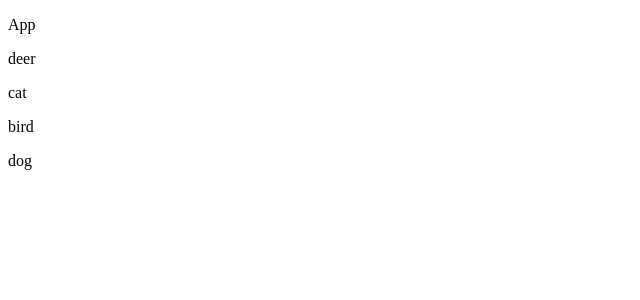
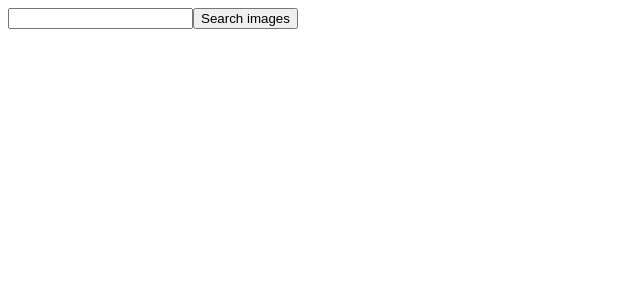
Before and after one commit to mcosme000/react-img-search, a React (Create React App) app: page / in a window 1280 px wide. Shown: the top 300 px of the page, without its empty margins (0-640 px from the left). Built offline with nearby package versions, Linux system fonts and the light colour scheme.

Commit message:
Send info from child to parent components

```diff
--- a/public/index.html
+++ b/public/index.html
@@ -10,20 +10,6 @@
       content="Web site created using create-react-app"
     />
     <link rel="apple-touch-icon" href="%PUBLIC_URL%/logo192.png" />
-    <!--
-      manifest.json provides metadata used when your web app is installed on a
-      user's mobile device or desktop. See https://developers.google.com/web/fundamentals/web-app-manifest/
-    -->
-    <link rel="manifest" href="%PUBLIC_URL%/manifest.json" />
-    <!--
-      Notice the use of %PUBLIC_URL% in the tags above.
-      It will be replaced with the URL of the `public` folder during the build.
-      Only files inside the `public` folder can be referenced from the HTML.
-
-      Unlike "/favicon.ico" or "favicon.ico", "%PUBLIC_URL%/favicon.ico" will
-      work correctly both with client-side routing and a non-root public URL.
-      Learn how to configure a non-root public URL by running `npm run build`.
-    -->
     <title>React App</title>
   </head>
   <body>
--- a/src/App.js
+++ b/src/App.js
@@ -1,34 +1,16 @@
-import React, { useState } from 'react';
+import React from 'react';
+import SearchBar from './components/SearchBar';
+
 
 const App = () => {
 
-  const [word, setWord] = useState("")
-
-  const getWord = (e) => {
-    setWord(e.target.innerHTML)
-    console.log(e.target.innerHTML)
-    getImages()
-  }
-
-  const getImages = () => {
-    fetch(`https://api.unsplash.com/search/photos?page=1&query=${word}`, {
-    headers: {
-			"Authorization": "Client-ID Lj08PBsPio_7BT8J_8rAuGEt_3Dem1rgeiNB_73i_CY"
-		},
-  })
-    .then(response => {
-      return response.json();
-    })
-    .then(data => console.log(data))
+  const handleInput = (input) => {
+    console.log(`Listening to... ${input}`)
   }
 
   return(
     <div className="app">
-      <p>App</p>
-      <p onClick={getWord}>deer</p>
-      <p onClick={getWord}>cat</p>
-      <p onClick={getWord}>bird</p>
-      <p onClick={getWord}>dog</p>
+      <SearchBar onClick={handleInput}/>
     </div>
   )
 }
--- a/src/components/ImageList.js
+++ b/src/components/ImageList.js
@@ -1,9 +1,9 @@
 import React from 'react';
 
-const ImageList = () => {
+const ImageList = ({data}) => {
   return(
     <div>
-      <p>ImageList</p>
+      <p>{data}</p>
     </div>
   )
 }
--- a/src/components/SearchBar.js
+++ b/src/components/SearchBar.js
@@ -1,9 +1,19 @@
 import React from 'react';
 
-const SearchBar = () => {
+const SearchBar = ({ onClick }) => {
+
+  const getInput = (e) => {
+    e.preventDefault();
+
+    onClick();
+  }
+
   return(
     <div>
-      <p>SearchBar</p>
+      <form>
+        <input type="text" id="input"/>
+        <button onClick={getInput}>Search images</button>
+      </form>
     </div>
   )
 }
```
Also changed, not shown: src/api.js (added, +15 -0 lines).
